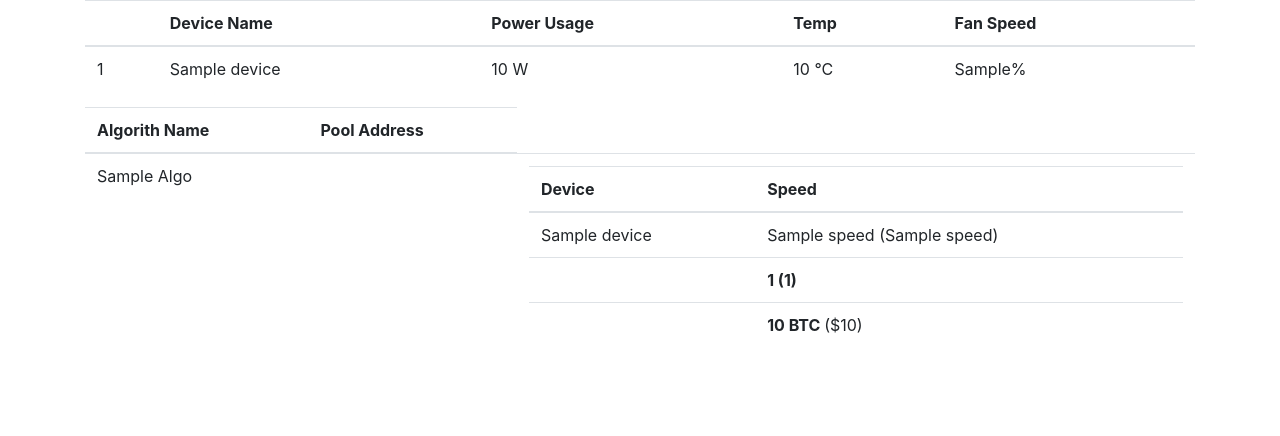
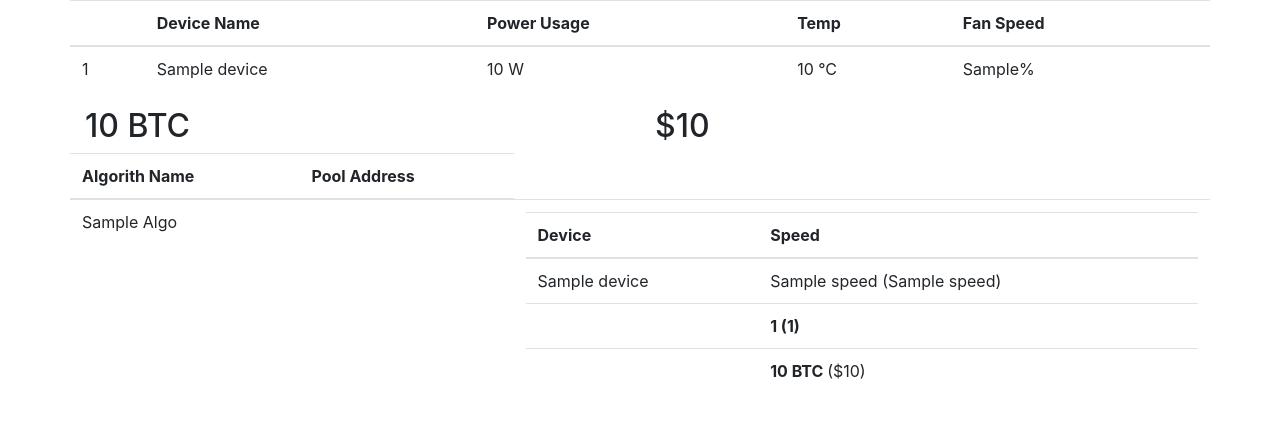
Before and after one commit to dcodos/NH-Stats, a Flask app: template dashboard/templates/index.html in a window 1280 px wide. Shown: the top 436 px of the page. Run offline with Flask 2, Linux system fonts and the light colour scheme; the template is opened without the code that fills it: most values are stand-ins (such as "Sample title", 1, 10 or a date in 2020); some libraries are stand-ins or nearby versions.

Commit message:
Overall stats

```diff
--- a/dashboard/__init__.py
+++ b/dashboard/__init__.py
@@ -19,6 +19,8 @@ def get_stats():
     devices = item['devices']
     algorithms = item['algorithms']
 
+    overall_btc = 0.0
+    overall_usd = 0.0
     algo_objects = []
     for algo in algorithms:
         name = algo['name']
@@ -52,12 +54,18 @@ def get_stats():
         algo['total_speed'] = tot_speed
         payrate = findpayrate(profit_info, name)
         btcPrice = getBtcPrice()
-        algo['btc_payout'] = payrate * float(tot_speed[0]) / 1000000000
-        algo['usd_payout'] = payrate * float(tot_speed[0]) / 1000000000 * btcPrice
+
+        btc_payout = payrate * float(tot_speed[0]) / 1000000000
+        usd_payout = btc_payout * btcPrice
+        algo['btc_payout'] = btc_payout
+        algo['usd_payout'] = usd_payout
+
+        overall_btc = btc_payout
+        overall_usd = usd_payout
 
         algo_objects.append(algo)
 
-    return render_template('index.html', devices = devices, algorithms = algo_objects)
+    return render_template('index.html', devices = devices, algorithms = algo_objects, overall_btc = overall_btc, overall_usd = overall_usd)
     # return str(item)
     # return messages
 
--- a/dashboard/templates/index.html
+++ b/dashboard/templates/index.html
@@ -1,11 +1,13 @@
 <html>
     <head>
         <title>NH Stats</title>
+        <meta name="viewport" content="width=device-width, initial-scale=1.0">
         <link href="https://maxcdn.bootstrapcdn.com/bootstrap/4.0.0/css/bootstrap.min.css" rel="stylesheet" integrity="sha384-Gn5384xqQ1aoWXA+058RXPxPg6fy4IWvTNh0E263XmFcJlSAwiGgFAW/dAiS6JXm" crossorigin="anonymous">
     </head>
     <body>
       <div class="container">
-        <table class="table">
+        <div class="row">
+          <table class="table col-sm-12">
             <thead>
               <tr>
                 <th></th>
@@ -27,8 +29,9 @@
               {% endfor %}
             </tbody>
           </table>
-
-        <table class="table">
+          <h2 class="col-sm-6">{{ overall_btc|round(8) }} BTC</h2>
+          <h2 class="col-sm-6">${{ overall_usd|round(2) }}</h2>
+          <table class="table col-sm-12">
             <thead>
               <tr>
                 <th>Algorith Name</th>
@@ -95,5 +98,6 @@
             </tbody>
           </table>
         </div>
+      </div>
     </body>
 </html>
```
Lines whose indentation alone changed are shown as unchanged.
